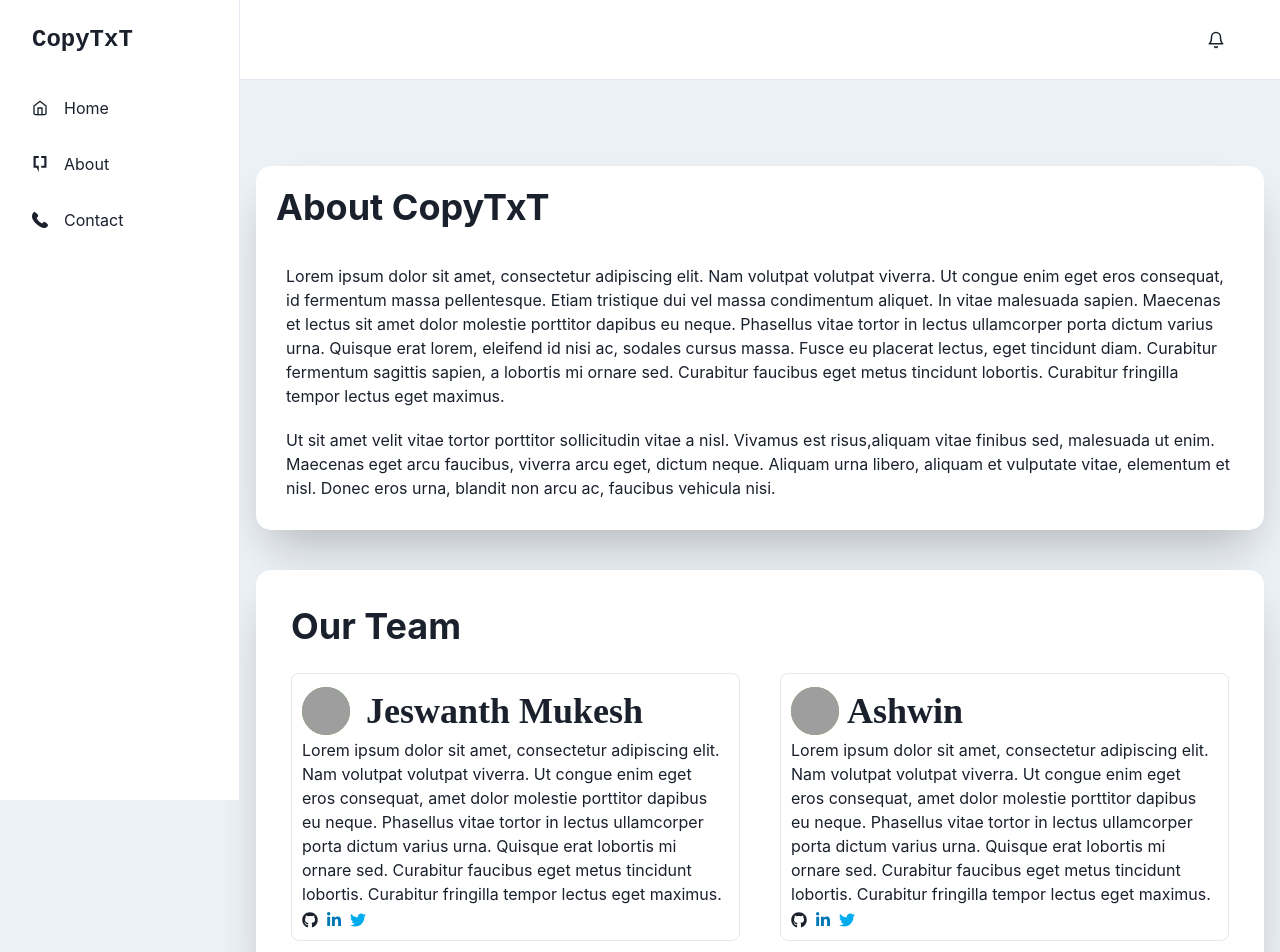
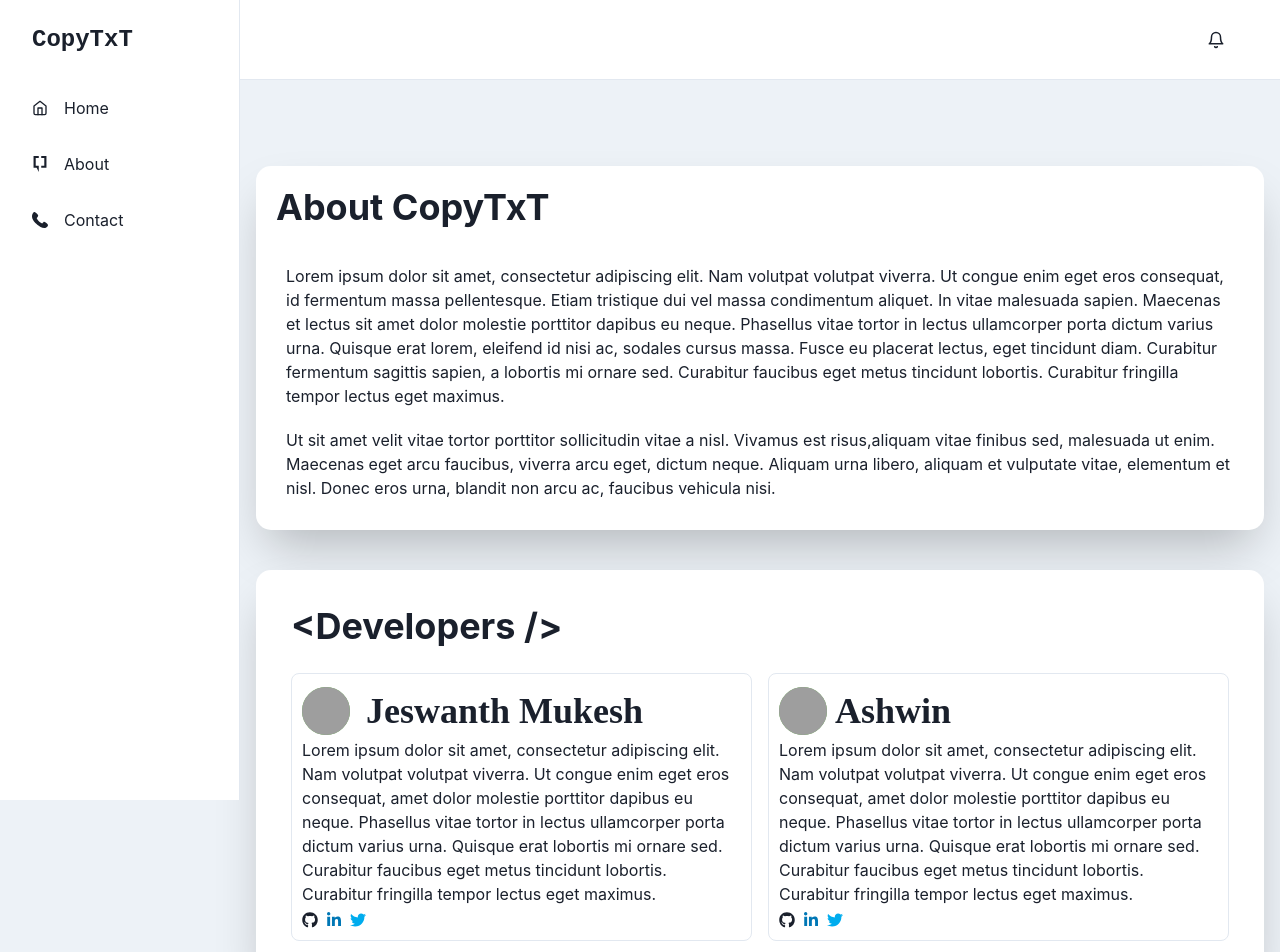
Before and after one commit to jeswanthmukesh20/online-clipboard, a React (Create React App) app in the folder frontend/: page /about in a window 1280 px wide. Shown: the top 952 px of the page. Built offline with nearby package versions, Linux system fonts and the light colour scheme; grey boxes are pictures that could not be loaded.

Commit message:
updated about page content

```diff
--- a/frontend/src/About.js
+++ b/frontend/src/About.js
@@ -96,10 +96,10 @@ export default class About extends Component{
                 >
 
                     <Box margin="15px">
-                        <Heading marginTop="10px" marginBottom="25px">Our Team</Heading>
+                        <Heading marginTop="10px" marginBottom="25px" children="<Developers />"/>
 
                         {/* User */}
-                        <SimpleGrid columns={[1, null, 2]} spacing={10}>
+                        <SimpleGrid columns={[1, null, 2]} spacing={4}>
                         <Box as={motion.div} whileHover={{ scale: 1.03, boxShadow: "5px 5px 0 rgba(0, 0, 0, 0.2)" }} maxW="lg"  borderWidth='1px' borderRadius='lg' overflow='hidden' padding="10px">
                             <Stack
                                 direction='row'
```
